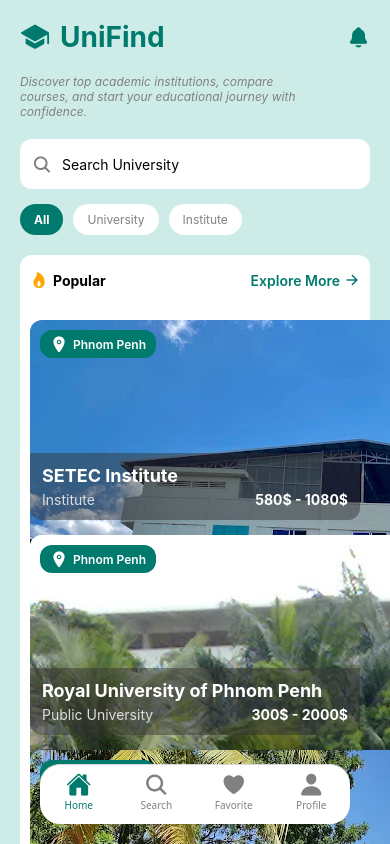
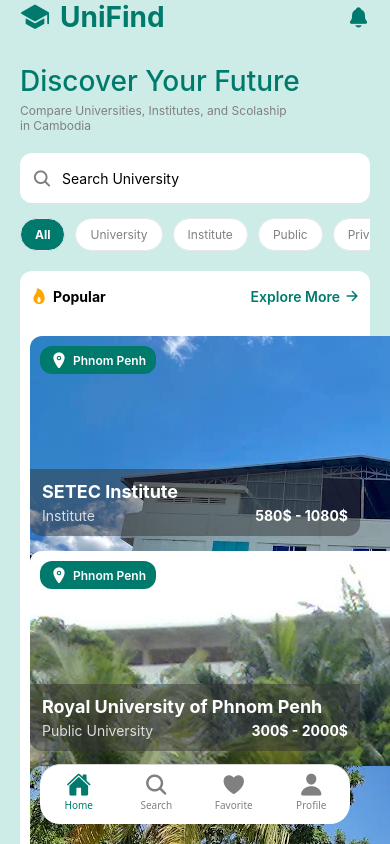
Before and after one commit to mannyivfouy/Learn-React-Native, a React Native app: screen /MainApp in a window 390 px wide. Built offline with nearby package versions, Linux system fonts and the light colour scheme.

Commit message:
update home header outside the scrollview

```diff
--- a/src/screens/FavoriteScreen.tsx
+++ b/src/screens/FavoriteScreen.tsx
@@ -1,14 +1,20 @@
 import { Text, View, ScrollView, StyleSheet } from "react-native";
 import { SafeAreaView } from 'react-native-safe-area-context';
+import { Ionicons } from "@expo/vector-icons";
 
 export default function FavoriteScreen() {
   return (
     <SafeAreaView style={{ flex: 1, backgroundColor: "#CDECE7" }}>
       <ScrollView showsVerticalScrollIndicator={false} contentContainerStyle={styles.scrollContent}>
         <View style={styles.container}>
-          <Text>
-            Favorite
-          </Text>
+          <View style={styles.header}>
+            <View style={styles.headerTitle}>
+              <Ionicons name="school" size={30} color="#007A6D" />
+              <Text style={styles.title}>
+                UniFind
+              </Text>
+            </View>
+          </View>
         </View>
       </ScrollView>
     </SafeAreaView>
@@ -21,7 +27,26 @@
   },
 
   container: {
-    // backgroundColor: '#CDECE7',
+    backgroundColor: '#CDECE7',
     padding: 20,
   },
+
+  header: {
+    flexDirection: "row",
+    justifyContent: "space-between",
+    alignItems: "center",
+    marginBottom: 10
+  },
+
+  headerTitle: {
+    flexDirection: "row",
+    alignItems: "center"
+  },
+
+  title: {
+    fontSize: 28,
+    fontWeight: "bold",
+    color: "#007A6D",
+    marginLeft: 10
+  },
 })
--- a/src/screens/HomeScreen.tsx
+++ b/src/screens/HomeScreen.tsx
@@ -2,8 +2,10 @@
 import { Ionicons } from '@expo/vector-icons';
 import { useState } from "react";
 import { SafeAreaView } from "react-native-safe-area-context";
+import { useNavigation } from "@react-navigation/native";
 export default function HomeScreen() {
   const [selectedFilter, setSelectedFilter] = useState("All");
+  const navigation = useNavigation<any>();
   const universities = [
     {
       id: 1,
@@ -35,24 +37,28 @@
   ]
 
   return (
-    <SafeAreaView style={{flex: 1, backgroundColor: "#CDECE7"}}>
-      <ScrollView showsVerticalScrollIndicator={false} contentContainerStyle={styles.scrollContent}>
-        <View style={styles.container}>
+    <SafeAreaView style={{ flex: 1, backgroundColor: "#CDECE7" }}>
       <View style={styles.header}>
         <View style={styles.headerTitle}>
           <Ionicons name="school" size={30} color="#007A6D" />
-              <Text style={styles.title}>
+          <Text style={styles.appTitle}>
             UniFind
           </Text>
         </View>
 
         <View >
-              <Ionicons name="notifications" size={23} color="#007A6D"/>
+          <Ionicons name="notifications" size={23} color="#007A6D" />
         </View>
       </View>
+      <ScrollView showsVerticalScrollIndicator={false} contentContainerStyle={styles.scrollContent}>
+        <View style={styles.container}>
+
           <View>
+            <Text style={styles.title}>
+              Discover Your Future
+            </Text>
             <Text style={styles.subtitle}>
-              Discover top academic institutions, compare courses, and start your educational journey with confidence.
+              Compare Universities, Institutes, and Scolaship in Cambodia
             </Text>
           </View>
 
@@ -63,8 +69,9 @@
             </View>
           </View>
 
+          <ScrollView horizontal showsHorizontalScrollIndicator={false}>
             <View style={styles.filterRow}>
-            {["All", "University", "Institute"].map((item) => (
+              {["All", "University", "Institute", "Public", "Private"].map((item) => (
                 <TouchableOpacity
                   key={item}
                   style={[styles.filterChip, selectedFilter === item && styles.filterChipActive]} onPress={() => setSelectedFilter(item)}
@@ -75,6 +82,7 @@
                 </TouchableOpacity>
               ))}
             </View>
+          </ScrollView>
 
           <View style={styles.cardContainer}>
             <View style={styles.cardContainerHeader}>
@@ -86,7 +94,7 @@
                 </Text>
               </View>
 
-              <TouchableOpacity style={styles.cardHeader}>
+              <TouchableOpacity style={styles.cardHeader} onPress={() => navigation.navigate("Search")}>
                 <Text style={{ color: "#007A6D", fontWeight: "600" }}>
                   Explore More
                 </Text>
@@ -148,7 +156,9 @@
     flexDirection: "row",
     justifyContent: "space-between",
     alignItems: "center",
-    marginBottom: 20
+    marginBottom: 10,
+    paddingHorizontal: 20,
+
   },
 
   headerTitle: {
@@ -156,36 +166,25 @@
     alignItems: "center"
   },
 
-  title: {
+  appTitle: {
     fontSize: 28,
     fontWeight: "bold",
     color: "#007A6D",
     marginLeft: 10
   },
 
+  title: {
+    fontSize: 28,
+    fontWeight: "500",
+    color: "#007A6D",
+  },
+
   subtitle: {
     color: "gray",
-    fontStyle: "italic",
+    // fontStyle: "italic",
     width: 280,
     fontSize: 12,
-  },
-
-  profileContainer: {
-    width: 40,
-    height: 40,
-    backgroundColor: "#F5F5F5",
-    borderColor: "#007A6D",
-    borderWidth: 2,
-    borderRadius: 50,
-    justifyContent: "center",
-    alignItems: "center",
-    overflow: "hidden"
-  },
-
-  profileImage: {
-    width: "100%",
-    height: "100%",
-    resizeMode: "cover"
+    marginTop: 5
   },
 
   searchContainer: {
@@ -211,7 +210,7 @@
 
   filterRow: {
     flexDirection: "row",
-    marginTop: 15
+    marginTop: 15,
   },
 
   filterChip: {
@@ -219,7 +218,10 @@
     paddingHorizontal: 14,
     backgroundColor: "#FFFFFF",
     borderRadius: 20,
-    marginRight: 10
+    marginRight: 10,
+
+    borderWidth: 1,
+    borderColor: "#E5E7EB"
   },
 
   filterChipActive: {
--- a/src/screens/ProfileScreen.tsx
+++ b/src/screens/ProfileScreen.tsx
@@ -15,8 +15,9 @@
         <View style={styles.container}>
           <View style={styles.header}>
             <View style={styles.headerTitle}>
+              <Ionicons name="school" size={30} color="#007A6D" />
               <Text style={styles.title}>
-                Profile
+                UniFind
               </Text>
             </View>
 
@@ -193,7 +194,7 @@
 
           <View style={styles.logoutContainer}>
             <TouchableOpacity style={styles.logoutButton} onPress={() => navigation.replace("Signup")}>
-              <Ionicons name="log-out" size={18} color="white" />
+              <Ionicons name="log-out" size={22} color="white" />
               <Text style={styles.logoutText}>
                 Logout
               </Text>
@@ -234,6 +235,7 @@
     fontSize: 28,
     fontWeight: "bold",
     color: "#007A6D",
+    marginLeft: 10
   },
 
   profileContainer: {
--- a/src/screens/SearchScreen.tsx
+++ b/src/screens/SearchScreen.tsx
@@ -1,14 +1,20 @@
 import { Text, View, ScrollView, StyleSheet } from "react-native";
 import { SafeAreaView } from 'react-native-safe-area-context';
+import { Ionicons } from "@expo/vector-icons";
 
 export default function SearchScreen() {
   return (
     <SafeAreaView style={{ flex: 1, backgroundColor: "#CDECE7" }}>
       <ScrollView showsVerticalScrollIndicator={false} contentContainerStyle={styles.scrollContent}>
         <View style={styles.container}>
-          <Text>
-            Search
-          </Text>
+          <View style={styles.header}>
+            <View style={styles.headerTitle}>
+              <Ionicons name="school" size={30} color="#007A6D" />
+              <Text style={styles.title}>
+                UniFind
+              </Text>
+            </View>
+          </View>
         </View>
       </ScrollView>
     </SafeAreaView>
@@ -21,7 +27,26 @@
   },
 
   container: {
-    // backgroundColor: '#CDECE7',
+    backgroundColor: '#CDECE7',
     padding: 20,
   },
+
+  header: {
+    flexDirection: "row",
+    justifyContent: "space-between",
+    alignItems: "center",
+    marginBottom: 10
+  },
+
+  headerTitle: {
+    flexDirection: "row",
+    alignItems: "center"
+  },
+
+  title: {
+    fontSize: 28,
+    fontWeight: "bold",
+    color: "#007A6D",
+    marginLeft: 10
+  },
 })
```
Also changed, not shown: src/navigation/BottomTab.tsx (line endings or trailing spaces). Lines whose indentation alone changed are shown as unchanged.
